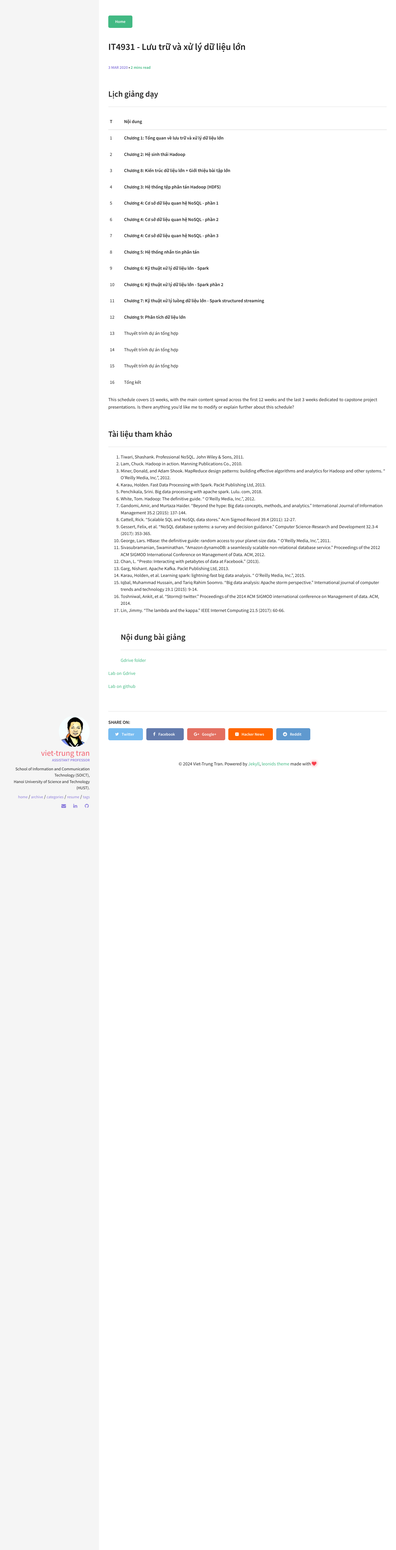
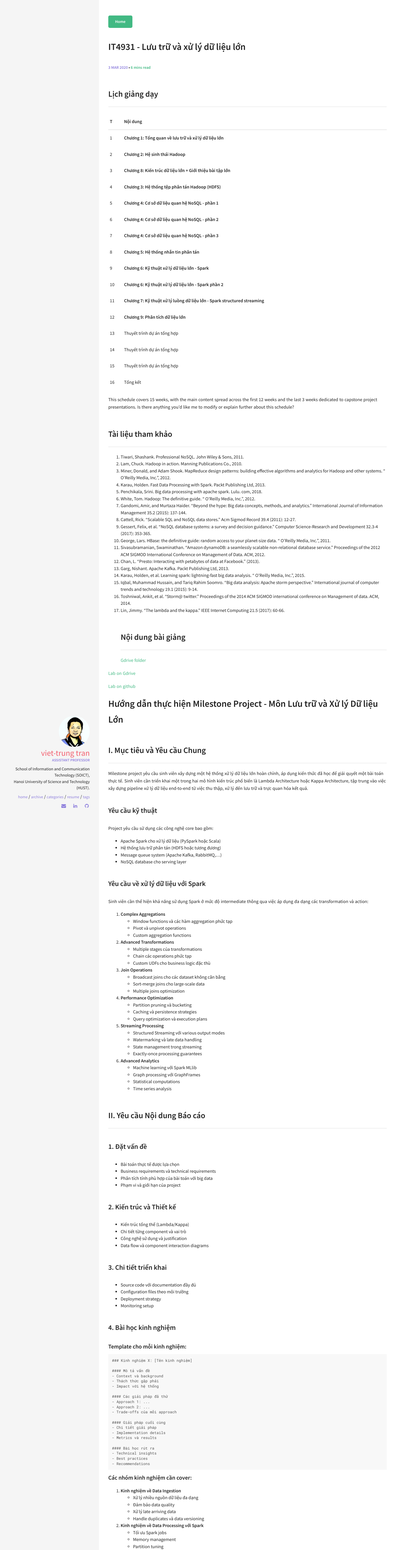
Before and after one commit to trungtv/trungtv.github.io, a Jekyll site: the page built from _posts/2020-03-03-it4931-luu-tru-va-xu-ly-du-lieu-lon.md, in a window 1280 px wide. Shown: the whole page at 31% size. Built offline with Jekyll 4.4.1, drawn with Linux system fonts in a browser that asks for light colours.

Commit message:
Update 2020-03-03-it4931-luu-tru-va-xu-ly-du-lieu-lon.md

````diff
--- a/_posts/2020-03-03-it4931-luu-tru-va-xu-ly-du-lieu-lon.md
+++ b/_posts/2020-03-03-it4931-luu-tru-va-xu-ly-du-lieu-lon.md
@@ -55,3 +55,167 @@ This schedule covers 15 weeks, with the main content spread across the first 12
 [Lab on Gdrive](https://drive.google.com/drive/folders/1-5jVMVIb-t8lRdFLS4nqdZuQFb-Tw4KF?usp=sharing)
 
 [Lab on github](https://github.com/trungtv/IT4931_data_management_and_processing_lab_materials)
+
+
+# Hướng dẫn thực hiện Milestone Project - Môn Lưu trữ và Xử lý Dữ liệu Lớn
+
+## I. Mục tiêu và Yêu cầu Chung
+
+Milestone project yêu cầu sinh viên xây dựng một hệ thống xử lý dữ liệu lớn hoàn chỉnh, áp dụng kiến thức đã học để giải quyết một bài toán thực tế. Sinh viên cần triển khai một trong hai mô hình kiến trúc phổ biến là Lambda Architecture hoặc Kappa Architecture, tập trung vào việc xây dựng pipeline xử lý dữ liệu end-to-end từ việc thu thập, xử lý đến lưu trữ và trực quan hóa kết quả.
+
+### Yêu cầu kỹ thuật
+Project yêu cầu sử dụng các công nghệ core bao gồm:
+- Apache Spark cho xử lý dữ liệu (PySpark hoặc Scala)
+- Hệ thống lưu trữ phân tán (HDFS hoặc tương đương)
+- Message queue system (Apache Kafka, RabbitMQ,...)
+- NoSQL database cho serving layer
+
+### Yêu cầu về xử lý dữ liệu với Spark
+Sinh viên cần thể hiện khả năng sử dụng Spark ở mức độ intermediate thông qua việc áp dụng đa dạng các transformation và action:
+
+1. **Complex Aggregations**
+   - Window functions và các hàm aggregation phức tạp
+   - Pivot và unpivot operations
+   - Custom aggregation functions
+
+2. **Advanced Transformations**
+   - Multiple stages của transformations
+   - Chain các operations phức tạp
+   - Custom UDFs cho business logic đặc thù
+
+3. **Join Operations**
+   - Broadcast joins cho các dataset không cân bằng
+   - Sort-merge joins cho large-scale data
+   - Multiple joins optimization
+
+4. **Performance Optimization**
+   - Partition pruning và bucketing
+   - Caching và persistence strategies
+   - Query optimization và execution plans
+
+5. **Streaming Processing**
+   - Structured Streaming với various output modes
+   - Watermarking và late data handling
+   - State management trong streaming
+   - Exactly-once processing guarantees
+
+6. **Advanced Analytics**
+   - Machine learning với Spark MLlib
+   - Graph processing với GraphFrames
+   - Statistical computations
+   - Time series analysis
+
+## II. Yêu cầu Nội dung Báo cáo
+
+### 1. Đặt vấn đề
+- Bài toán thực tế được lựa chọn
+- Business requirements và technical requirements
+- Phân tích tính phù hợp của bài toán với big data
+- Phạm vi và giới hạn của project
+
+### 2. Kiến trúc và Thiết kế
+- Kiến trúc tổng thể (Lambda/Kappa)
+- Chi tiết từng component và vai trò
+- Công nghệ sử dụng và justification
+- Data flow và component interaction diagrams
+
+### 3. Chi tiết triển khai
+- Source code với documentation đầy đủ
+- Configuration files theo môi trường
+- Deployment strategy
+- Monitoring setup
+
+### 4. Bài học kinh nghiệm
+
+#### Template cho mỗi kinh nghiệm:
+```
+### Kinh nghiệm X: [Tên kinh nghiệm]
+
+#### Mô tả vấn đề
+- Context và background
+- Thách thức gặp phải
+- Impact với hệ thống
+
+#### Các giải pháp đã thử
+- Approach 1: ...
+- Approach 2: ...
+- Trade-offs của mỗi approach
+
+#### Giải pháp cuối cùng
+- Chi tiết giải pháp
+- Implementation details
+- Metrics và results
+
+#### Bài học rút ra
+- Technical insights
+- Best practices
+- Recommendations
+```
+
+#### Các nhóm kinh nghiệm cần cover:
+
+1. **Kinh nghiệm về Data Ingestion**
+   - Xử lý nhiều nguồn dữ liệu đa dạng
+   - Đảm bảo data quality
+   - Xử lý late arriving data
+   - Handle duplicates và data versioning
+
+2. **Kinh nghiệm về Data Processing với Spark**
+   - Tối ưu Spark jobs
+   - Memory management
+   - Partition tuning
+   - Cost-based optimization
+
+3. **Kinh nghiệm về Stream Processing**
+   - Exactly-once processing
+   - Windowing strategies
+   - State management
+   - Recovery mechanism
+
+4. **Kinh nghiệm về Data Storage**
+   - Storage format selection
+   - Partitioning strategy
+   - Compression techniques
+   - Hot/cold data handling
+
+5. **Kinh nghiệm về System Integration**
+   - Service discovery
+   - Error handling
+   - Circuit breaker pattern
+   - Load balancing
+
+6. **Kinh nghiệm về Performance Optimization**
+   - Caching strategies
+   - Query optimization
+   - Resource allocation
+   - Bottleneck identification
+
+7. **Kinh nghiệm về Monitoring & Debugging**
+   - Metrics collection
+   - Alert configuration
+   - Log aggregation
+   - Root cause analysis
+
+8. **Kinh nghiệm về Scaling**
+   - Horizontal vs vertical scaling
+   - Auto-scaling policies
+   - Resource planning
+   - Cost optimization
+
+9. **Kinh nghiệm về Data Quality & Testing**
+   - Data validation
+   - Unit testing
+   - Integration testing
+   - Performance testing
+
+10. **Kinh nghiệm về Security & Governance**
+    - Access control
+    - Data encryption
+    - Audit logging
+    - Compliance requirements
+
+11. **Kinh nghiệm về Fault Tolerance**
+    - Failure recovery
+    - Data replication
+    - Backup strategies
+    - Disaster recovery
````
